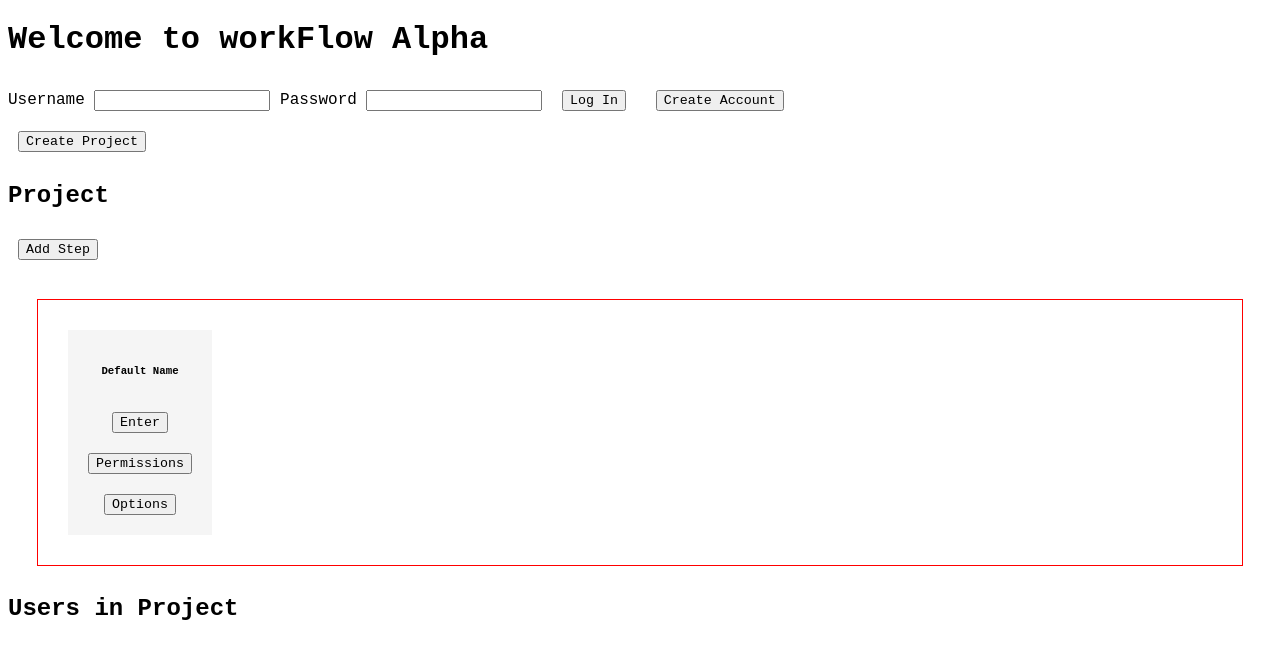
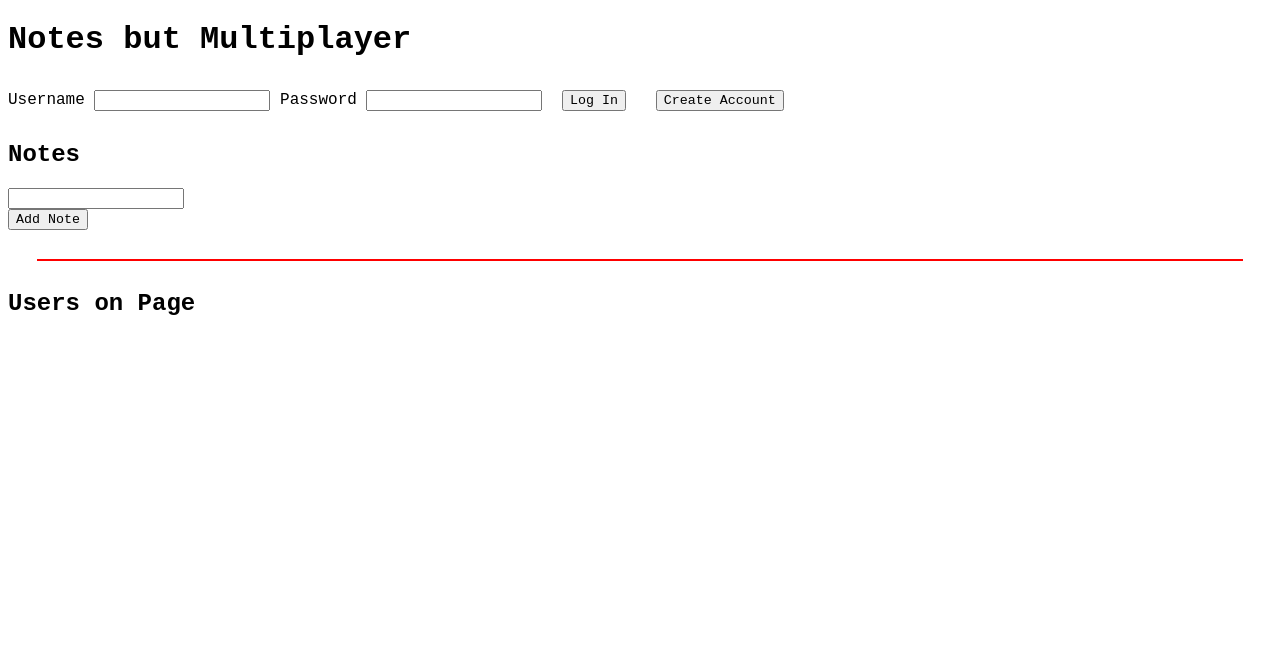
Before and after one commit to uadv/workflowVis, a plain HTML site: page index.html in a window 1280 px wide. Drawn offline with Linux system fonts and the light colour scheme; no server answers.

Commit message:
Update index.html

```diff
--- a/index.html
+++ b/index.html
@@ -8,27 +8,22 @@
     <title>workFlow</title>
 </head>
 <body>
-    <h1>Welcome to workFlow Alpha</h1>
+    <h1>Notes but Multiplayer</h1>
     <label for="fname">Username</label>
     <input type="text" id="fname" name="fname">
     <label for="fname">Password</label>
     <input type="text" id="fname" name="fname">
     <input type="button" id="textButton" name="textButton" value="Log In">
     <input type="button" id="textButton" name="textButton" value="Create Account"><br>
-    <input type="button" id="textButton" name="textButton" value="Create Project">
     <div id = "fullProject">
-    <h2>Project</h2>
-    <input type="button" id="textButton" name="textButton" value="Add Step">
+    <h2>Notes</h2>
+    <input type="text" id="noteinp" name="noteinp"><br>
+    <input type="button" id="addStep" name="addStep" value="Add Note">
     <div id = "projcontainer">
-        <div class = "projobject">
-            <h6>Default Name</h6>
-            <input type="button" id="textButton" name="textButton" value="Enter"><br>
-            <input type="button" id="textButton" name="textButton" value="Permissions"><br>
-            <input type="button" id="textButton" name="textButton" value="Options"><br>
-        </div>
+
     </div>
     </div>
-     <h2>Users in Project</h2>
+     <h2>Users on Page</h2>
     <h3 id = "textbox"></h3>
     <script src = 'main.js'></script>
 </body>
```
